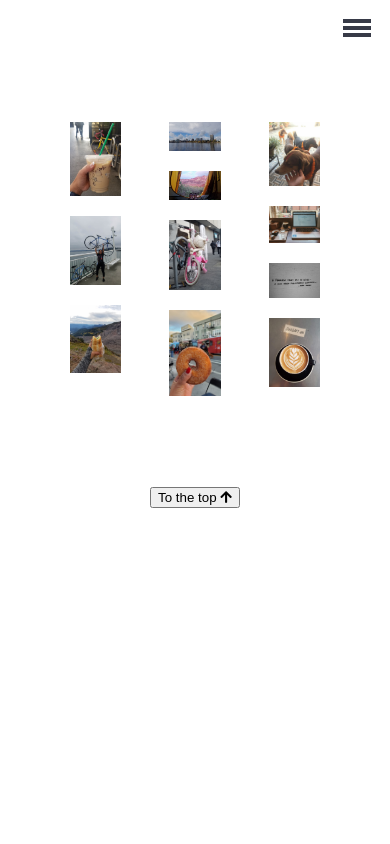
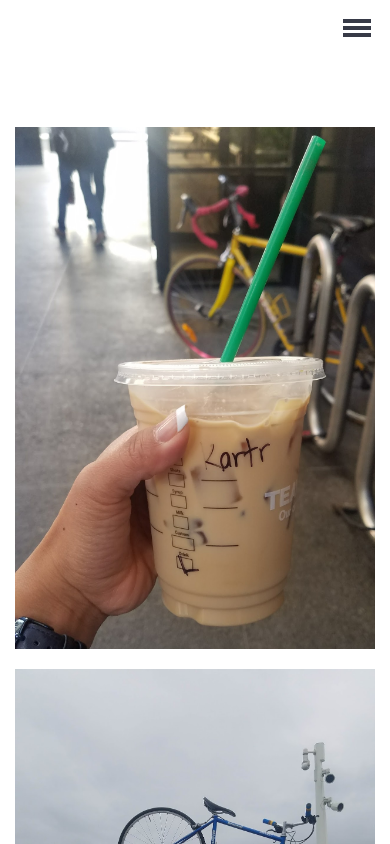
Before and after one commit to kriti-rai/my-react-portfolio, a React (Create React App) app: page /life in a window 390 px wide. Shown: the top 844 px of the page. Built offline with nearby package versions, Linux system fonts and the light colour scheme; a web font is replaced by a local one.

Commit message:
Add queries

```diff
--- a/src/styles/Life.css
+++ b/src/styles/Life.css
@@ -30,3 +30,31 @@
   margin-top: 100px;
   position: relative;
 }
+.life-container div.scroll-to-top button:focus {
+  outline: none;
+}
+.life-container div.scroll-to-top button {
+  color: #f0544f;
+  font-size: 16px;
+  padding-bottom: 40px;
+  margin: 0 auto;
+  position: absolute;
+  left: 50%;
+  transform: translate(-50%, 0);
+}
+@media screen and (max-width: 949px) {
+  .life-img-container { /*masonry*/
+    display: inline-block;
+    margin: 90px 60px 70px;
+    column-count: 2;
+    column-gap: 3em;
+  }
+}
+@media screen and (max-width: 750px) {
+  .life-img-container { /*masonry*/
+    display: inline-block;
+    margin: 85px 15px 20px;
+    column-count: 1;
+    column-gap: 0;
+  }
+}
```
